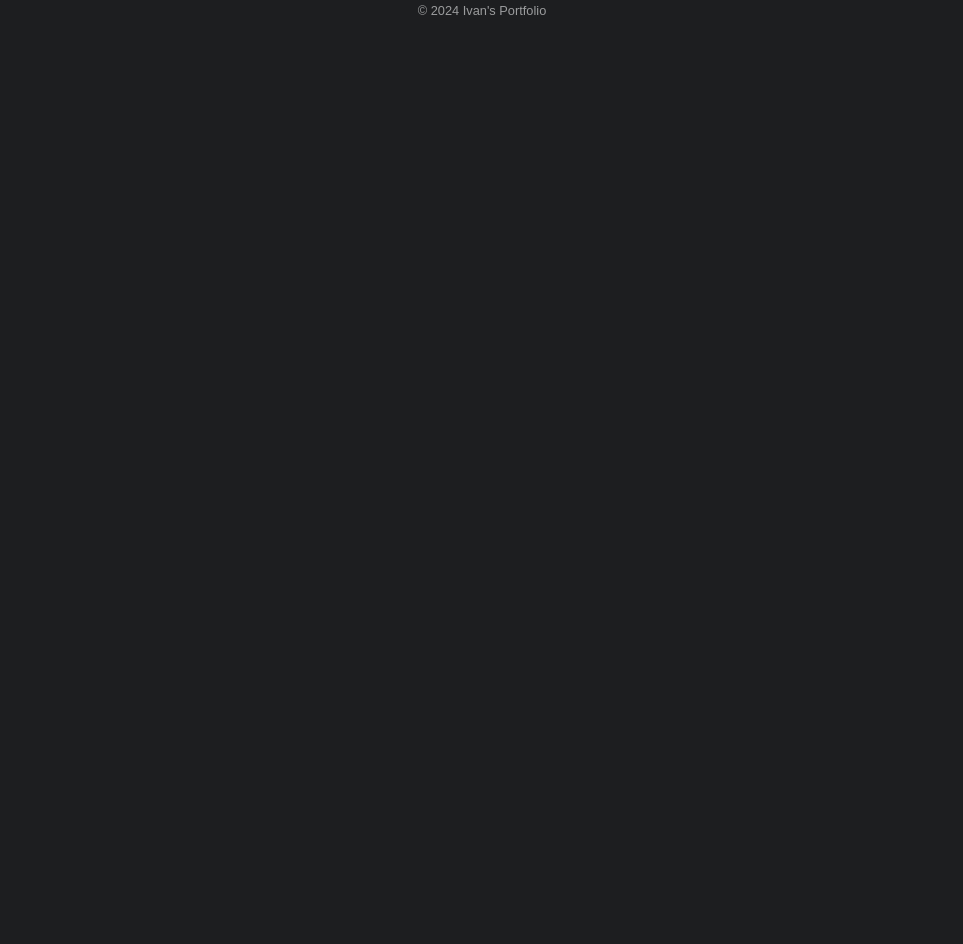
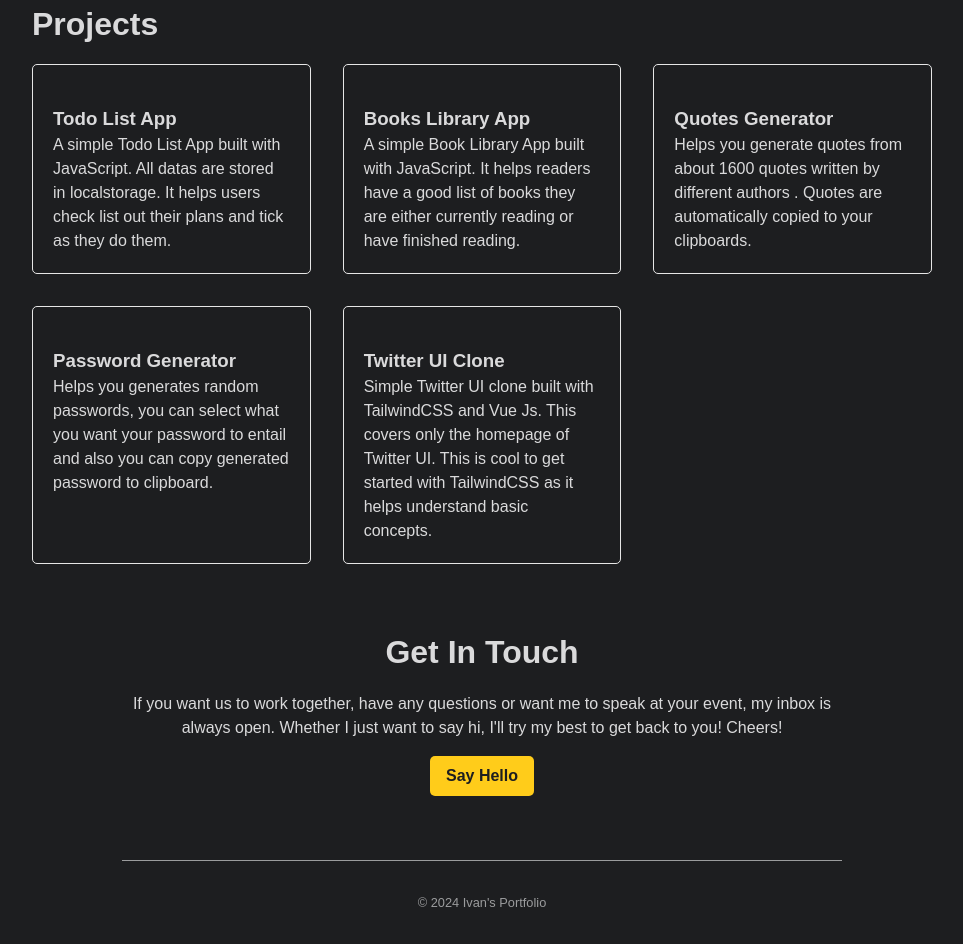
Before and after one commit to ivantlaseca/ivantlaseca.github.io, a Next.js app: page / in a window 1280 px wide. Shown: the part 1640-2584 px from the top of the page, without its empty margins (158-1121 px from the left). Before the commit the page ends 1692 px from the top, so only its background shows below. Built offline with nearby package versions, Linux system fonts and the light colour scheme.

Commit message:
Projects and Contact component

```diff
--- /dev/null
+++ b/src/app/components/Contact.jsx
@@ -0,0 +1,13 @@
+// components/Contact.jsx
+
+const Contact = () => {
+    return (
+        <div className="contact-container">
+            <h2>Get In Touch</h2>
+            <p>If you want us to work together, have any questions or want me to speak at your event, my inbox is always open. Whether I just want to say hi, I'll try my best to get back to you! Cheers!</p>
+            <a href="mailto:ivantlaseca@gmail.com" className='cta-btn'>Say Hello</a>
+        </div>
+    )
+}
+
+export default Contact;
--- /dev/null
+++ b/src/app/components/Projects.jsx
@@ -0,0 +1,28 @@
+// components/Projects.jsx
+
+import { projectData } from "./Data";
+
+const Projects = () => {
+    return (
+        <div className="projects-container">
+            <h2>Projects</h2>
+            <div className="projects-grid">
+                {projectData && projectData.map((project) => (
+                    <div className="project-card" key={project.id}>
+                        <div className="project-header">
+                            <i className="fa-regular fa-folder-open folder-icon"></i>
+                            <div className="small-icons">
+                                <a href={project.gitHubLink}><i className="fa-brands fa-github"></i></a>
+                            </div>
+                        </div>
+                        <h3>{project.title}</h3>
+                        <p>{project.description}</p>
+                    </div>
+                ))
+                }
+            </div>
+        </div>
+    )
+}
+
+export default Projects;
--- a/src/app/page.tsx
+++ b/src/app/page.tsx
@@ -2,6 +2,8 @@ import Head from 'next/head';
 import Hero from '@/app/components/Hero';
 import About from '@/app/components/About';
 import Skills from '@/app/components/Skills';
+import Projects from '@/app/components/Projects';
+import Contact from '@/app/components/Contact';
 
 export default function Home() {
   return (
@@ -16,6 +18,8 @@ export default function Home() {
         <Hero />
         <About />
         <Skills />
+        <Projects />
+        <Contact />
       </div>
     </>
   );
```
